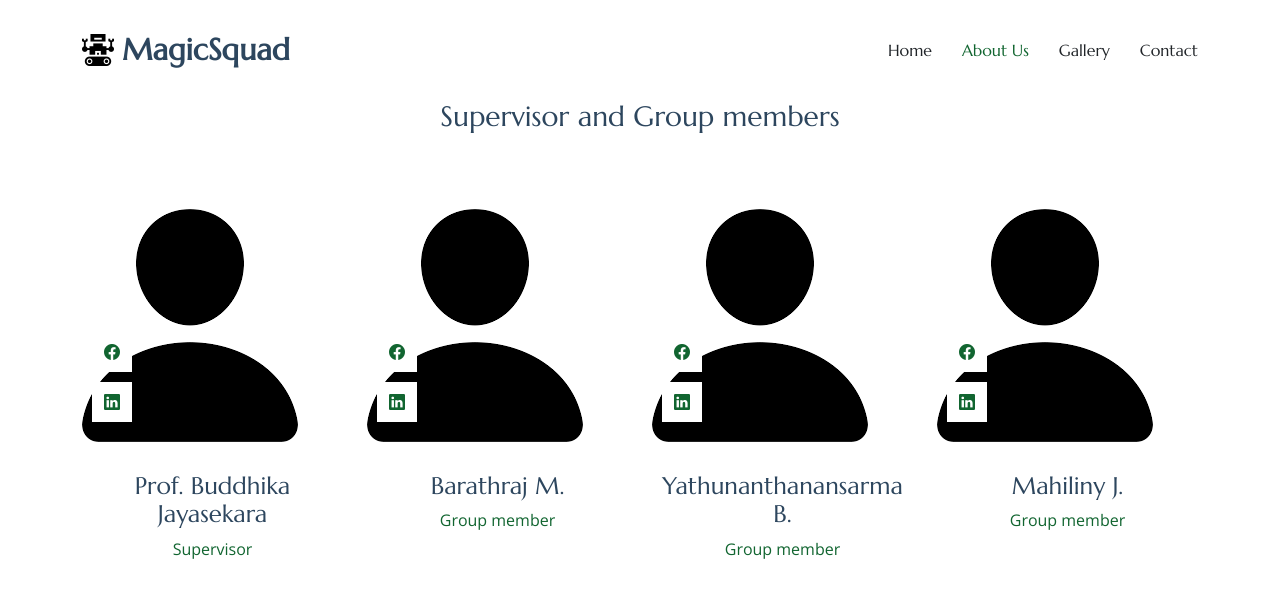
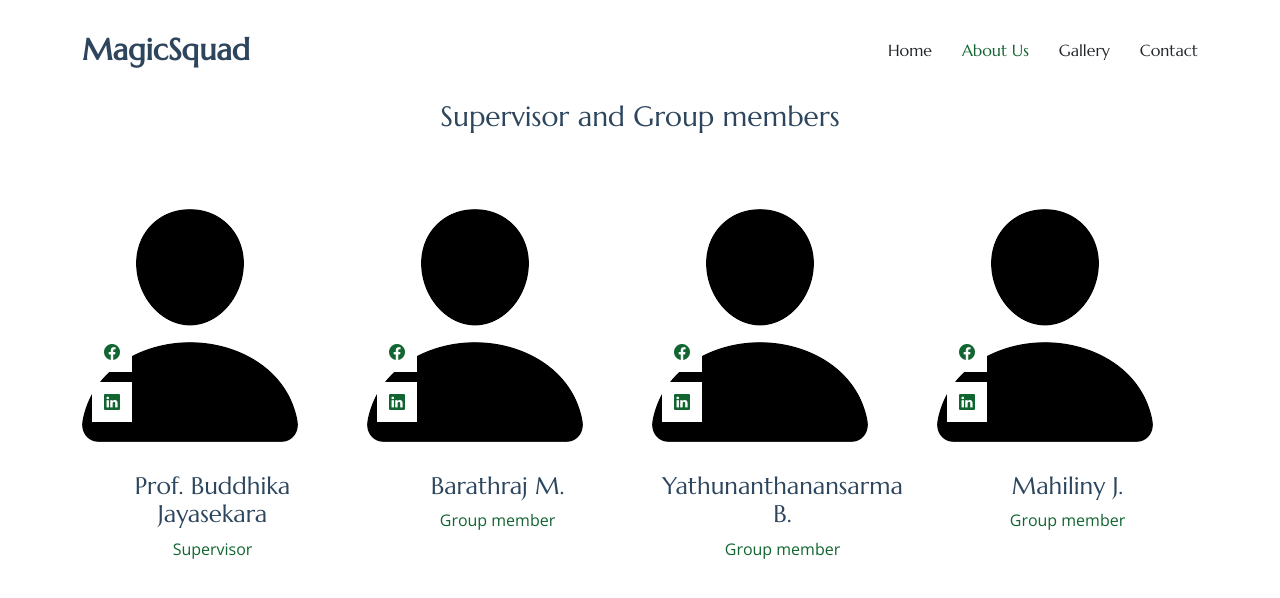
Before and after one commit to Praveenasarma-Baskarakurukkal/MagicSquad, a plain HTML site: page about.html in a window 1280 px wide. Drawn offline with nearby package versions, Linux system fonts and the light colour scheme.

Commit message:
Update about.html

```diff
--- a/about.html
+++ b/about.html
@@ -43,7 +43,7 @@
 
       <a href="index.html" class="logo d-flex align-items-center">
         <!-- Uncomment the line below if you also wish to use an image logo -->
-        <img src="assets\img\robot.PNG" alt="AgriCulture" height="380px">
+<!--         <img src="assets\img\robot.PNG" alt="AgriCulture" height="380px"> -->
          <h1>MagicSquad</h1>
         <!-- <h1 class="sitename">AgriCulture</h1>  -->
       </a>
```
